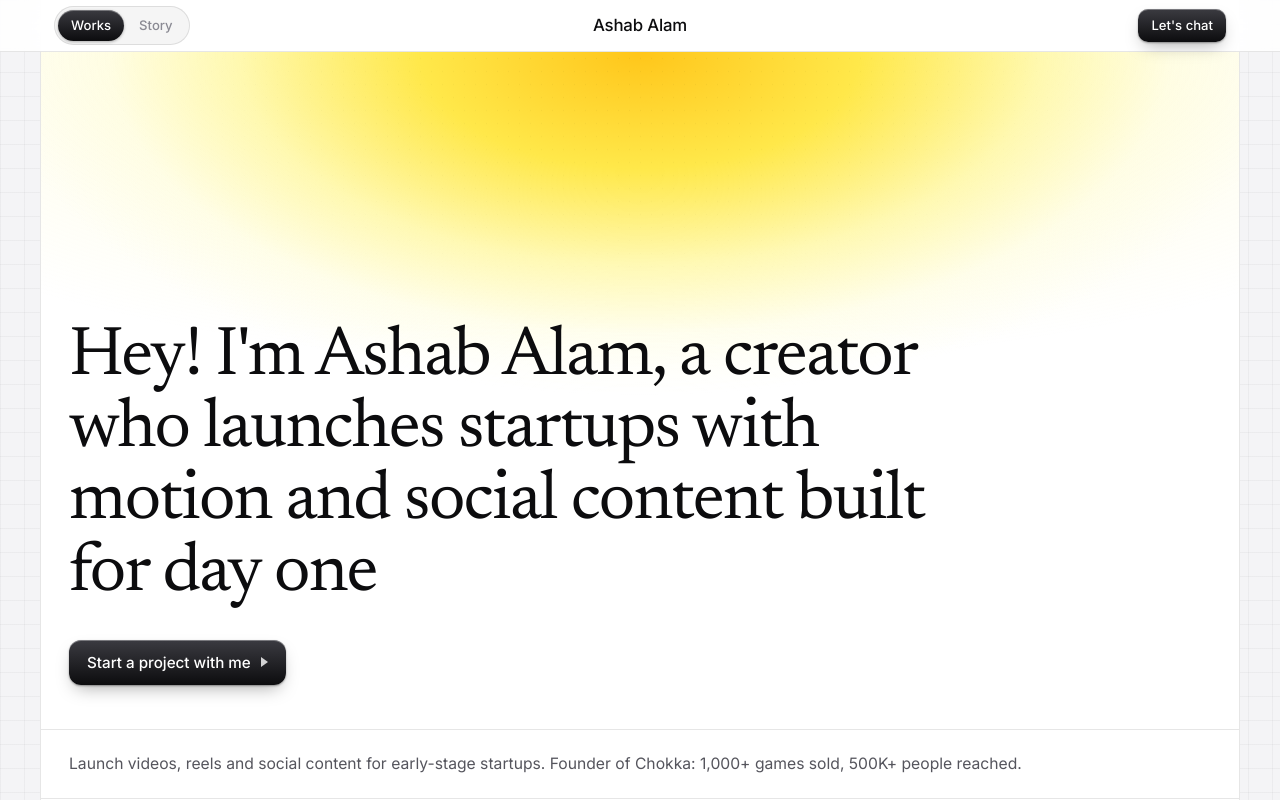
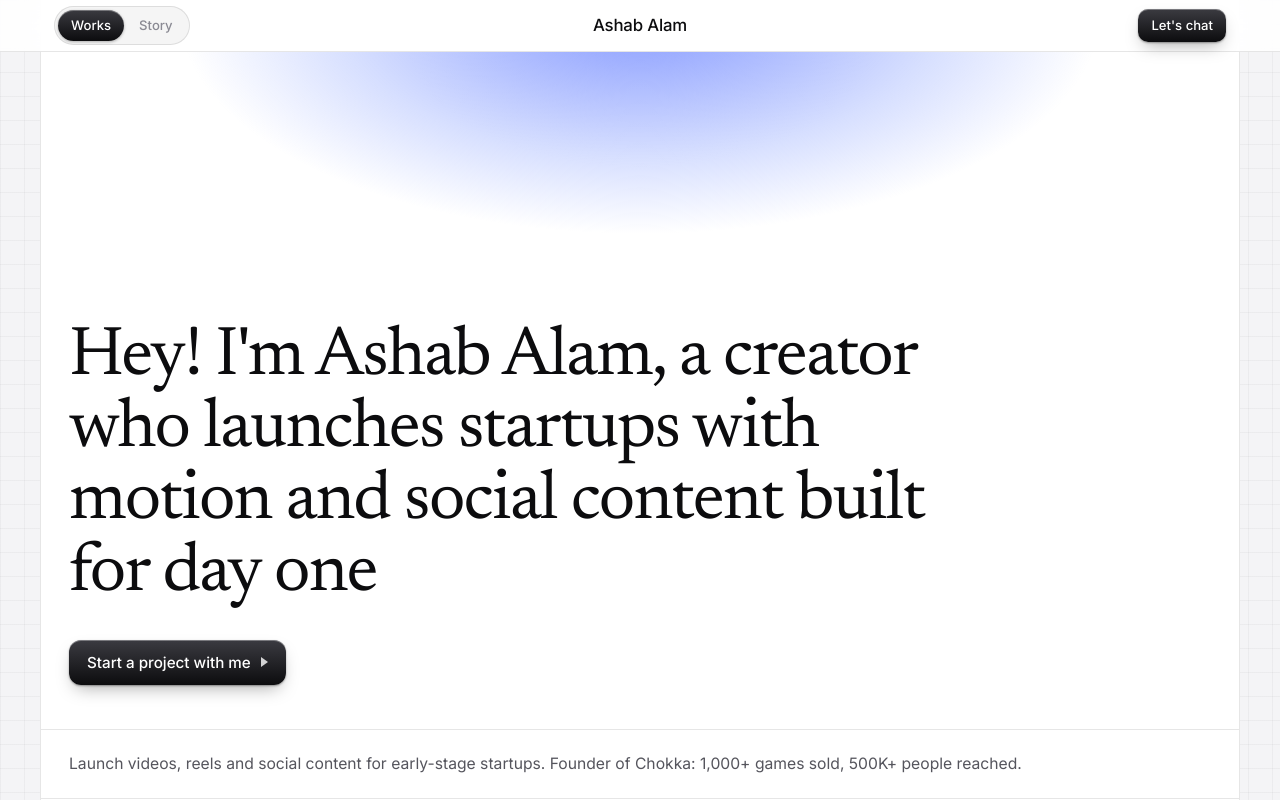
Before and after one commit to arnobalam10-tech/personal_portfolio, a React (Vite) app: page / in a window 1280 px wide. Shown: the top 800 px of the page. Built offline with nearby package versions, Linux system fonts and the light colour scheme; a web font is replaced by a local one.

Commit message:
Revert "Hero: scroll-driven sun that shrinks, lifts and sets as you scroll"
This reverts commit 5de34febca613d61423ed13a31d05ec5f8f7edfa.

```diff
--- a/src/index.css
+++ b/src/index.css
@@ -183,6 +183,17 @@ a { color: inherit; }
   justify-content: flex-end;
   gap: 30px;
   border-bottom: 1px solid var(--line);
+}
+.hero-glow {
+  position: absolute;
+  inset: 0 0 auto 0;
+  height: 480px;
+  pointer-events: none;
+  background:
+    radial-gradient(ellipse 52% 62% at 50% -8%, rgba(59, 91, 255, 0.62), rgba(110, 140, 255, 0.28) 48%, transparent 74%),
+    radial-gradient(ellipse 28% 40% at 50% -4%, rgba(255, 255, 255, 0.5), transparent 70%);
+  mask-image: linear-gradient(#000 55%, transparent);
+  -webkit-mask-image: linear-gradient(#000 55%, transparent);
 }
 .hero-title {
   position: relative;
@@ -872,35 +883,3 @@ a { color: inherit; }
 .browser-body { display: block; padding: 10px; }
 .browser-body b { display: block; height: 6px; margin-bottom: 6px; border-radius: 3px; background: #0c0c0e; }
 .browser-body em { display: block; width: 36px; height: 14px; margin-top: 10px; border-radius: 5px; background: var(--accent); }
-
-/* scroll-driven sun */
-.site { --sun-core: #ffc61a; --sun-mid: #ffe84a; --sun-soft: rgba(255, 244, 120, 0.5); --sun-haze: rgba(255, 252, 190, 0.22); }
-.sun {
-  position: absolute;
-  inset: 0 0 auto 0;
-  height: 520px;
-  pointer-events: none;
-  overflow: visible;
-}
-.sun-body {
-  position: absolute;
-  inset: 0;
-  transform-origin: 50% 0;
-  background:
-    radial-gradient(ellipse 54% 66% at 50% 0%, var(--sun-core) 0%, var(--sun-mid) 34%, var(--sun-soft) 62%, var(--sun-haze) 82%, transparent 100%),
-    radial-gradient(ellipse 100% 78% at 50% 0%, rgba(255, 246, 150, 0.4), transparent 78%);
-  mask-image: linear-gradient(#000 52%, transparent 100%);
-  -webkit-mask-image: linear-gradient(#000 52%, transparent 100%);
-  will-change: transform, opacity;
-}
-.sun-body::after {
-  content: '';
-  position: absolute;
-  inset: 0;
-  background-image: radial-gradient(rgba(12, 12, 14, 0.35) 0.6px, transparent 0.9px);
-  background-size: 11px 13px;
-  opacity: 0.12;
-  mask-image: radial-gradient(ellipse 60% 70% at 50% 0%, #000, transparent 85%);
-  -webkit-mask-image: radial-gradient(ellipse 60% 70% at 50% 0%, #000, transparent 85%);
-}
-@media (prefers-reduced-motion: reduce) { .sun-body { transform: none !important; } }
--- a/src/pages/WorksPage.jsx
+++ b/src/pages/WorksPage.jsx
@@ -1,30 +1,12 @@
 import { useRef } from 'react';
 import { Link } from 'react-router-dom';
-import { motion, useInView, useScroll, useTransform } from 'framer-motion';
+import { motion, useInView } from 'framer-motion';
 import { ArrowUpRight } from 'lucide-react';
 import { FilmArt, SocialArt, BrandArt, WebArt } from '../components/ServiceArt';
 import Shell, { GlossButton, ContactBlock } from '../components/Shell';
 import { works, brands, contact } from '../data/works';
 
 const ease = [0.25, 0.46, 0.45, 0.94];
-
-function Sun() {
-  const { scrollY } = useScroll();
-  const y = useTransform(scrollY, [0, 320], [0, -40]);
-  const scale = useTransform(scrollY, [0, 320], [1, 0.8]);
-  const opacity = useTransform(scrollY, [0, 80, 340], [1, 1, 0]);
-  return (
-    <motion.div
-      className="sun"
-      aria-hidden="true"
-      initial={{ opacity: 0, y: 90 }}
-      animate={{ opacity: 1, y: 0 }}
-      transition={{ duration: 1.6, ease }}
-    >
-      <motion.div className="sun-body" style={{ y, scale, opacity }} />
-    </motion.div>
-  );
-}
 
 function Card({ work, index }) {
   const ref = useRef(null);
@@ -92,7 +74,7 @@ export default function WorksPage() {
   return (
     <Shell>
       <section className="hero">
-        <Sun />
+        <div className="hero-glow" aria-hidden="true" />
         <motion.h1
           className="display hero-title"
           initial={{ opacity: 0, y: 24 }}
```
